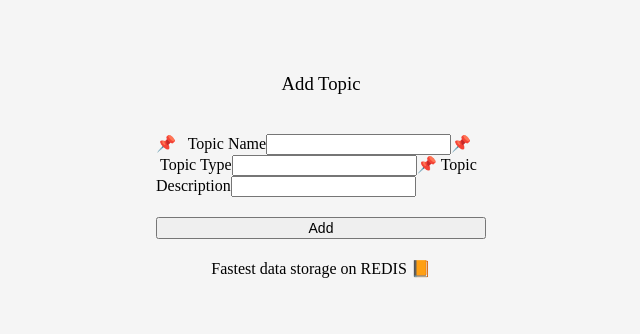
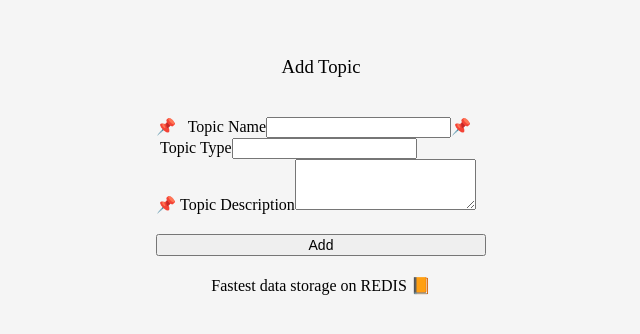
Before and after one commit to ashishpawar517/Memorizer, a Next.js app: page /AddTopic in a window 1280 px wide. Shown: the part 232-566 px from the top of the page, without its empty margins (319-959 px from the left). Built offline with nearby package versions, Linux system fonts and the light colour scheme.

Commit message:
Added text area for description

```diff
--- a/pages/AddTopic.js
+++ b/pages/AddTopic.js
@@ -51,10 +51,13 @@ export default function AddTopic() {
                 📌 &nbsp;Topic Type
               </Form.Label>
               <Form.Control type="text" name="topicType" />
-              <Form.Label className={styles.topmargin}>
-                📌&nbsp;Topic Description
-              </Form.Label>
-              <Form.Control type="text" name="topicDescription" />
+
+              <Form.Group className="mb-3">
+                <Form.Label className={styles.topmargin}>
+                  📌&nbsp;Topic Description
+                </Form.Label>
+                <Form.Control as="textarea" rows={3} />
+              </Form.Group>
               <Button
                 variant="primary"
                 size="lg"
```
